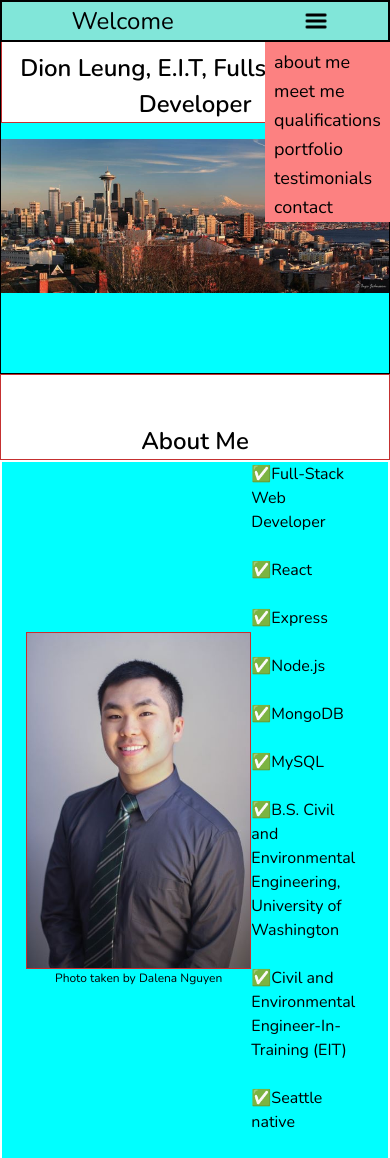
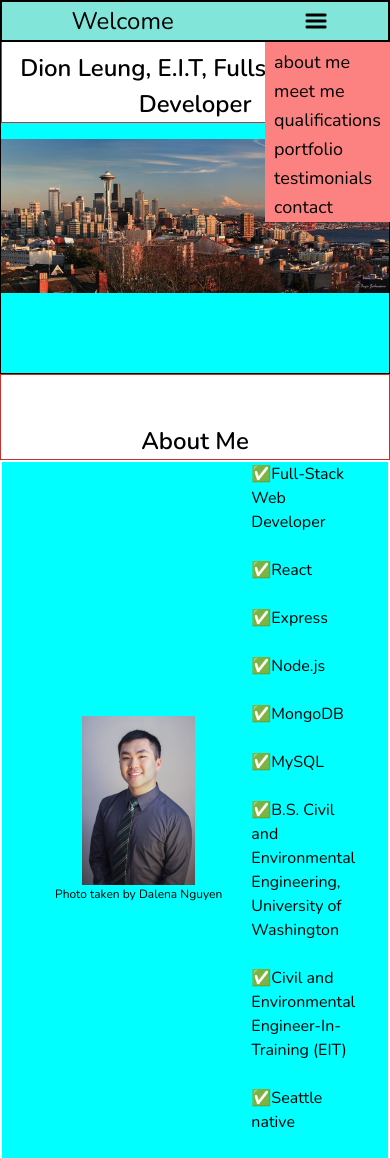
Before and after one commit to dionleung14/portfolio-nodemailer, a React (Create React App) app: page /about-me in a window 390 px wide. Shown: the top 1158 px of the page. Built offline with nearby package versions, Linux system fonts and the light colour scheme.

Commit message:
styling changes

```diff
--- a/src/components/About.js
+++ b/src/components/About.js
@@ -9,10 +9,10 @@ export default class About extends Component {
     return (
       <div className="lg:w-8/12 w-full lg:mx-auto lg:px-4" id="about-me">
         <FirstHeader text="About Me" />
-        <div className="flex items-center justify-around border-white border-2 px-6">
-          <div className="lg:w-1/2 w-full lg:mx-4 lg:my-6">
+        <div className="flex flex-row items-center justify-around border-white border-2 px-6">
+          <div className="lg:w-1/2 w-full lg:mx-4 my-2 lg:my-6">
             <img
-              className="border border-red-700 border-2"
+              className="md:w-auto md:h-auto w-1/2 mx-auto"
               src={headshot}
               alt="headshot"
             />
--- a/src/components/Welcome.js
+++ b/src/components/Welcome.js
@@ -5,7 +5,7 @@ import FirstHeader from "./FirstHeader";
 export default function Welcome() {
   return (
     <div
-      className="lg:w-8/12 w-full mx-auto border border-black border-2 lg:px-4"
+      className="lg:w-8/12 w-full lg:mx-auto border border-black border-2 lg:px-4"
       id="top"
     >
       <FirstHeader text="Dion Leung, E.I.T, Fullstack Web Developer" />
@@ -15,7 +15,6 @@ export default function Welcome() {
           src={photograph}
           // className="object-center ml-2 h-40"
           // className="z-10"
-          id="photographhhhhhh"
           alt="Seattle-skyline"
         />
       </div>
```
